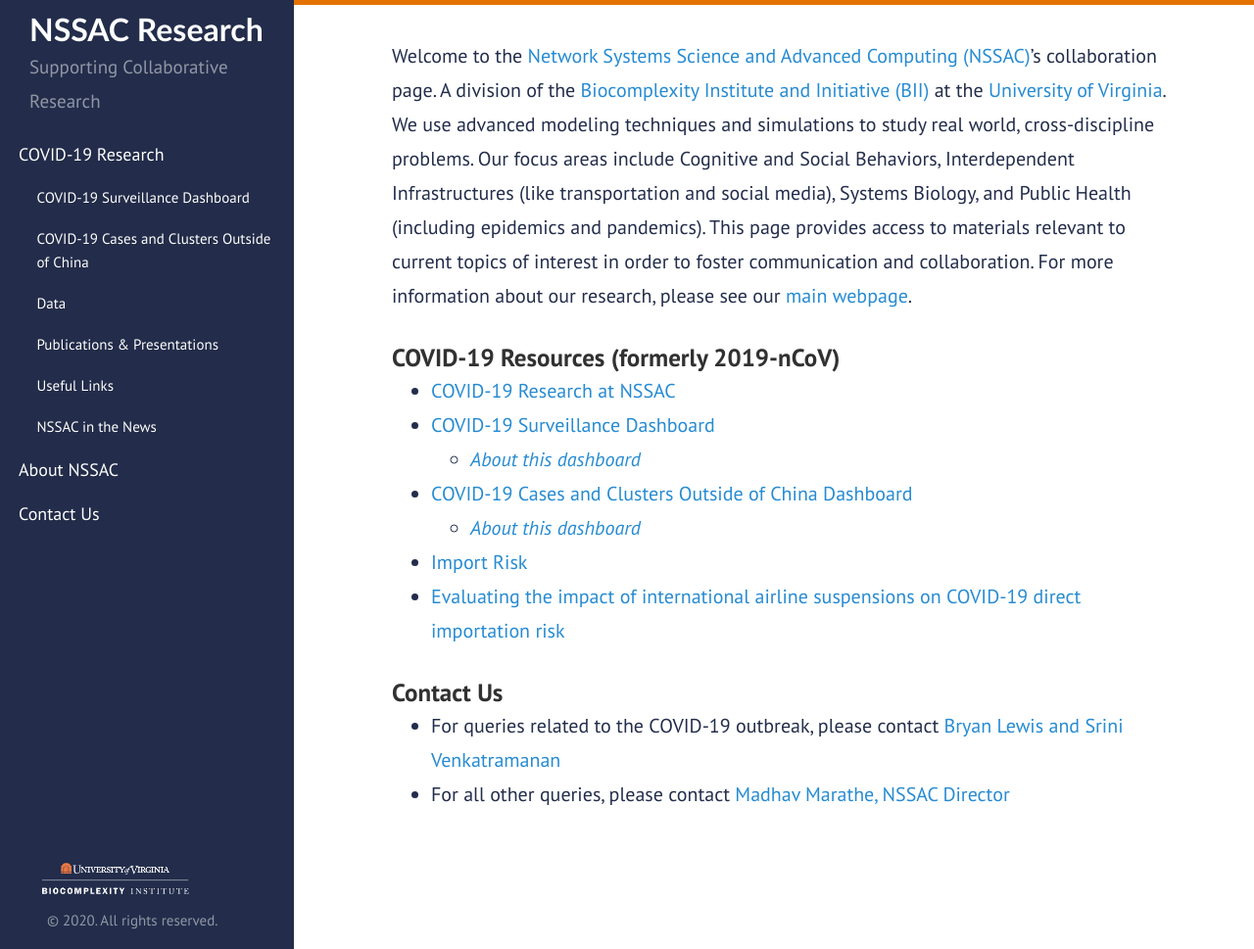
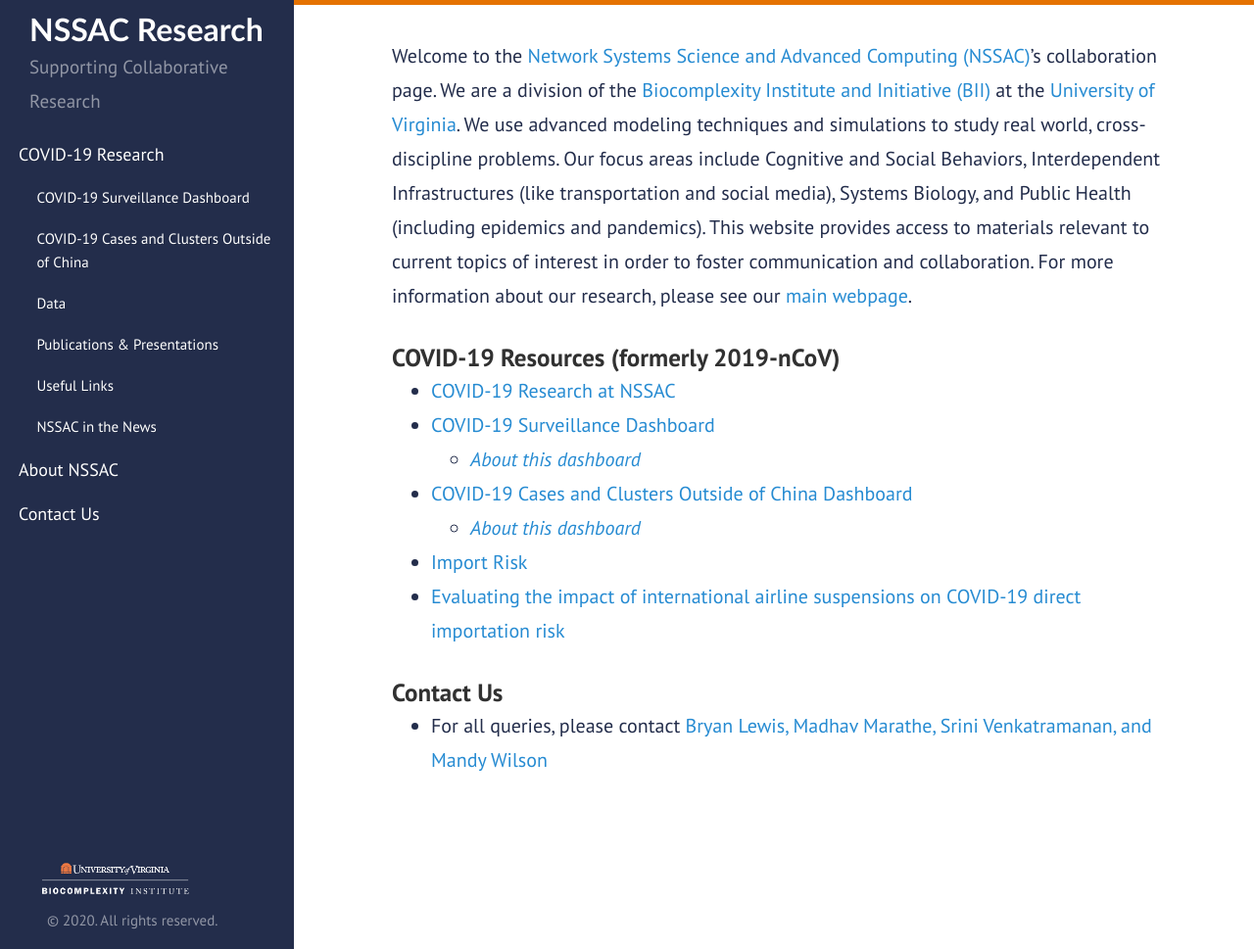
Before and after one commit to mehta-gaurav/mehta-gaurav.github.io, a Jekyll site: the page built from index.md, in a window 1280 px wide and 969 px high. Shown: the whole window at 98% size. Built offline with Jekyll 4.4.1, drawn with Linux system fonts in a browser that asks for light colours.

Commit message:
Update index.md

```diff
--- a/index.md
+++ b/index.md
@@ -3,7 +3,7 @@
 
 ---
 
-Welcome to the [Network Systems Science and Advanced Computing (NSSAC)](https://biocomplexity.virginia.edu/nssac)'s collaboration page.  A division of the [Biocomplexity Institute and Initiative (BII)](https://biocomplexity.virginia.edu/) at the [University of Virginia](https://www.virginia.edu/). We use advanced modeling techniques and simulations to study real world, cross-discipline problems.  Our focus areas include Cognitive and Social Behaviors, Interdependent Infrastructures (like transportation and social media), Systems Biology, and Public Health (including epidemics and pandemics).  This page provides access to materials relevant to current topics of interest in order to foster communication and collaboration. For more information about our research, please see our [main webpage](https://biocomplexity.virginia.edu/nssac).
+Welcome to the [Network Systems Science and Advanced Computing (NSSAC)](https://biocomplexity.virginia.edu/nssac)'s collaboration page.  We are a division of the [Biocomplexity Institute and Initiative (BII)](https://biocomplexity.virginia.edu/) at the [University of Virginia](https://www.virginia.edu/). We use advanced modeling techniques and simulations to study real world, cross-discipline problems.  Our focus areas include Cognitive and Social Behaviors, Interdependent Infrastructures (like transportation and social media), Systems Biology, and Public Health (including epidemics and pandemics).  This website provides access to materials relevant to current topics of interest in order to foster communication and collaboration. For more information about our research, please see our [main webpage](https://biocomplexity.virginia.edu/nssac).
 
 ### COVID-19 Resources (formerly 2019-nCoV)
 - [COVID-19 Research at NSSAC](./covid-19/index)
@@ -15,5 +15,4 @@
 - [Evaluating the impact of international airline suspensions on COVID-19 direct importation risk](https://www.medrxiv.org/content/10.1101/2020.02.20.20025882v1){:target="_blank"}
 
 ### Contact Us
-- For queries related to the COVID-19 outbreak, please contact [Bryan Lewis and Srini Venkatramanan](mailto:nssac_covid19_coordinators@virginia.edu?subject=Research%20Website%20COVID-19%20Query)
-- For all other queries, please contact [Madhav Marathe, NSSAC Director](mailto:nssac_covid19_coordinators@virginia.edu?subject=Research%20Website%20Query)
+- For all queries, please contact [Bryan Lewis, Madhav Marathe, Srini Venkatramanan, and Mandy Wilson](mailto:nssac_covid19_coordinators@virginia.edu?subject=Research%20Website%20Query)
```
